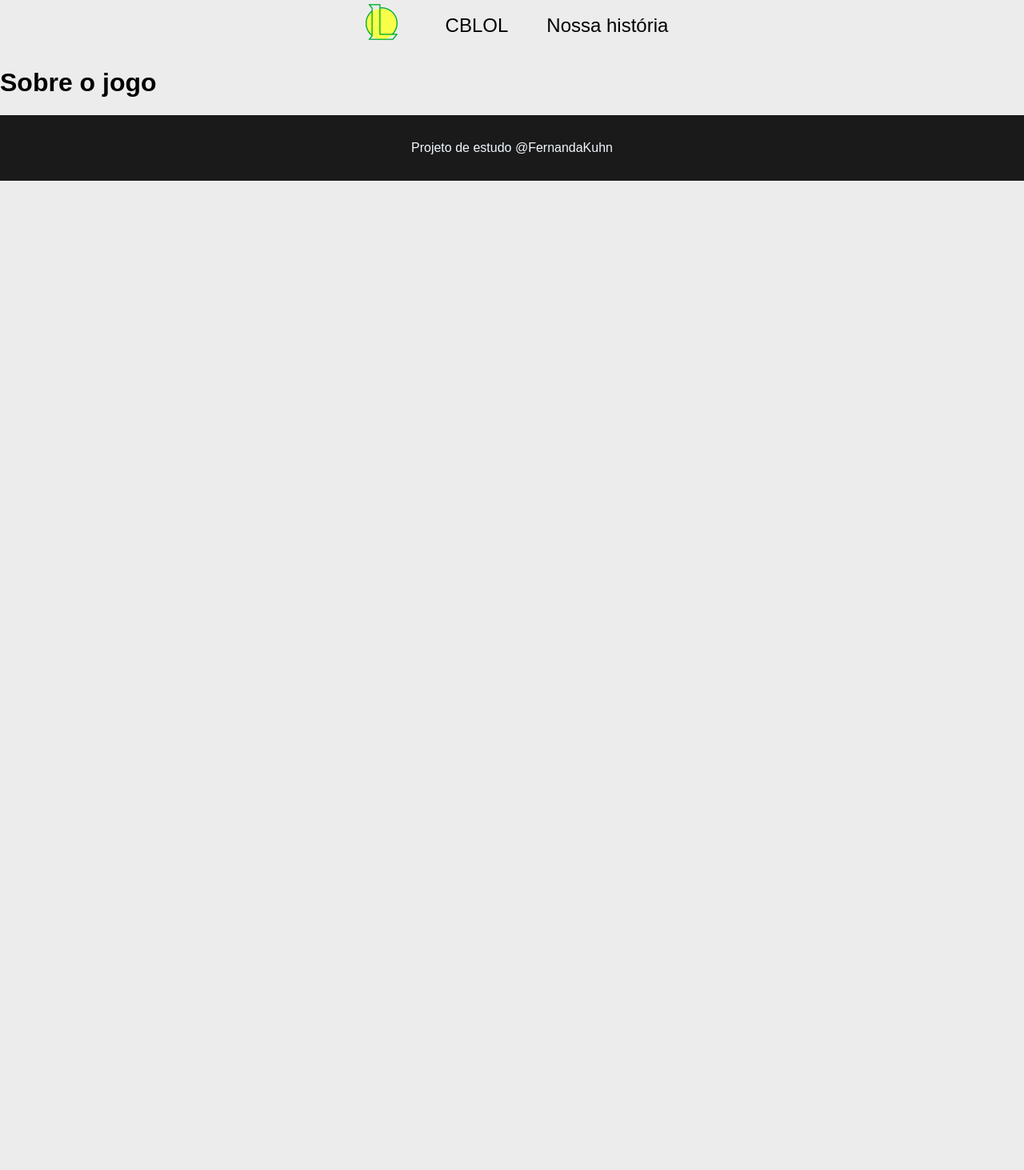
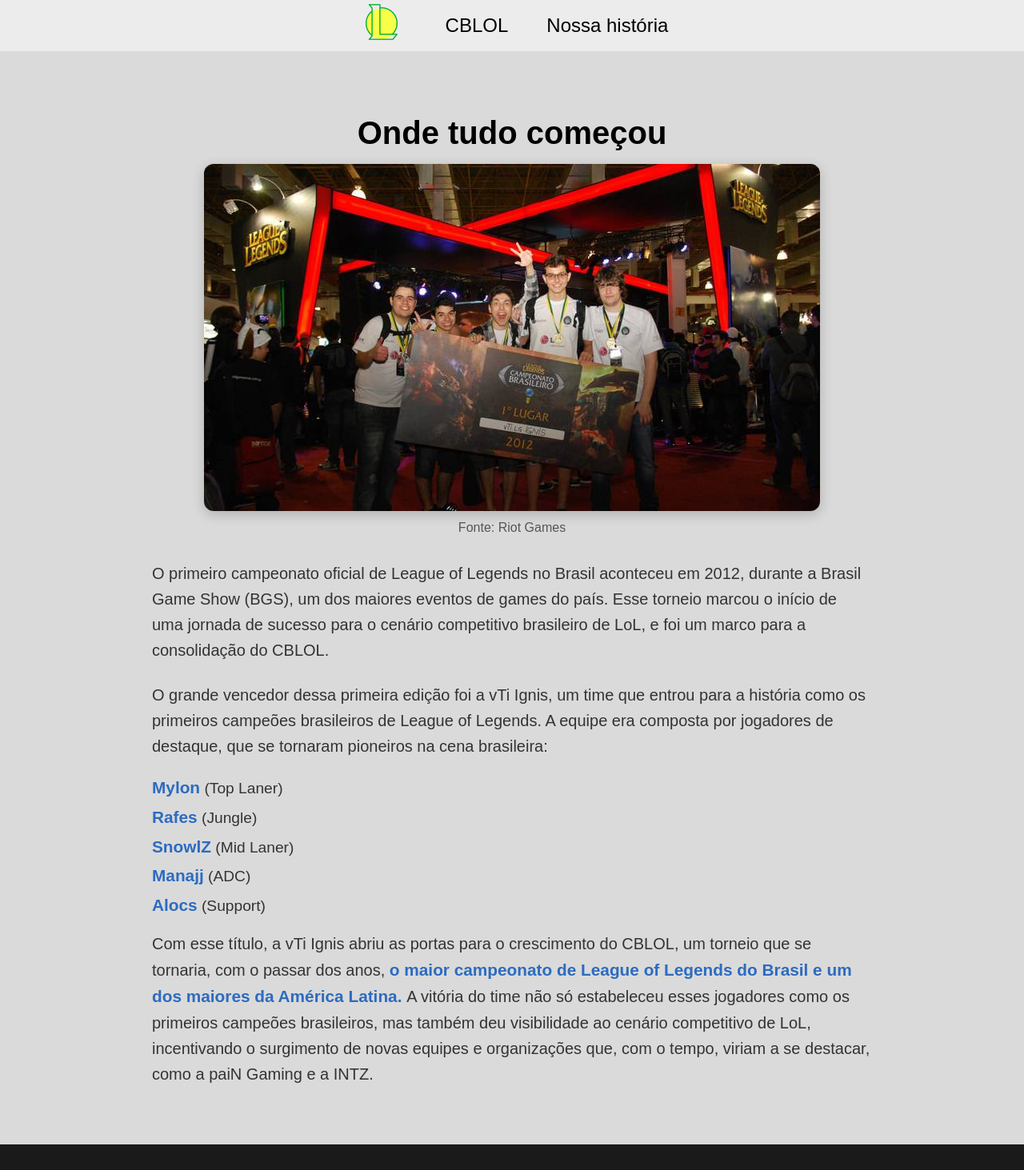
Before and after one commit to FernandaKuhn/HISTOLEAGUE, a JavaScript app: page /aboutlol in a window 1280 px wide. Shown: the top 1463 px of the page at 80% size. Before the commit the page ends 800 px from the top, so only its background shows below. Built offline with nearby package versions, Linux system fonts and the light colour scheme; the HTML template or start-up script is replaced by a standard one.

Commit message:
feat/about-lol-history

```diff
--- /dev/null
+++ b/src/pages/aboutLOL/About.module.css
@@ -0,0 +1,63 @@
+main {
+    background-color: #dadada;
+    padding: 3rem;
+    font-family: 'Arial', sans-serif;
+}
+
+h3 {
+    font-size: 2.5rem;
+    font-weight: bold;
+    color: #333;
+    text-align: center;
+    margin-bottom: 2rem;
+}
+
+.historyImageContainer {
+    text-align: center;
+    margin-bottom: 2rem;
+}
+
+.historyImage {
+    max-width: 100%;
+    height: auto;
+    border-radius: 12px;
+    box-shadow: 0 4px 16px rgba(0, 0, 0, 0.2);
+}
+
+.imageCaption {
+    font-size: 1rem;
+    color: #555;
+    margin-top: 0.5rem;
+}
+
+.description {
+    font-size: 1.25rem;
+    color: #333;
+    line-height: 1.6;
+    margin-bottom: 1.5rem;
+    max-width: 900px;
+    margin-left: auto;
+    margin-right: auto;
+}
+
+ul {
+    list-style-type: none;
+    padding-left: 0;
+    font-size: 1.2rem;
+    color: #333;
+    margin-bottom: 1.5rem;
+}
+
+ul li {
+    margin-bottom: 0.8rem;
+    max-width: 900px;
+    margin-left: auto;
+    margin-right: auto;
+}
+
+
+strong {
+    color: #2c6bc1;
+    font-weight: bold;
+    font-size: 1.3rem;
+}
--- a/src/pages/aboutLOL/index.js
+++ b/src/pages/aboutLOL/index.js
@@ -1,5 +1,40 @@
-export default function AboutLol(){
-    return(
-        <h1>Sobre o jogo</h1>
+import styles from "./About.module.css";
+
+import img2012 from 'assets/2012.png';
+
+export default function AboutLol() {
+    return (
+        <main>
+            <div>
+                <h3>Onde tudo começou</h3>
+                <figure className={styles.historyImageContainer}>
+                    <img
+                        src={img2012}
+                        alt="Campeonato 2012"
+                        className={styles.historyImage}
+                    />
+                    <figcaption className={styles.imageCaption}>
+                        Fonte: Riot Games
+                    </figcaption>
+                </figure>
+
+                <p className={styles.description}>
+                    O primeiro campeonato oficial de League of Legends no Brasil aconteceu em 2012, durante a Brasil Game Show (BGS), um dos maiores eventos de games do país. Esse torneio marcou o início de uma jornada de sucesso para o cenário competitivo brasileiro de LoL, e foi um marco para a consolidação do CBLOL.
+                </p>
+
+                <p className={styles.description}>
+                    O grande vencedor dessa primeira edição foi a vTi Ignis, um time que entrou para a história como os primeiros campeões brasileiros de League of Legends. A equipe era composta por jogadores de destaque, que se tornaram pioneiros na cena brasileira:
+                </p>
+                <ul>
+                    <li><strong>Mylon</strong> (Top Laner)</li>
+                    <li><strong>Rafes</strong> (Jungle)</li>
+                    <li><strong>SnowlZ</strong> (Mid Laner)</li>
+                    <li><strong>Manajj</strong> (ADC)</li>
+                    <li><strong>Alocs</strong> (Support)</li>
+                </ul>
+                <p className={styles.description}>
+                    Com esse título, a vTi Ignis abriu as portas para o crescimento do CBLOL, um torneio que se tornaria, com o passar dos anos, <strong> o maior campeonato de League of Legends do Brasil e um dos maiores da América Latina. </strong> A vitória do time não só estabeleceu esses jogadores como os primeiros campeões brasileiros, mas também deu visibilidade ao cenário competitivo de LoL, incentivando o surgimento de novas equipes e organizações que, com o tempo, viriam a se destacar, como a paiN Gaming e a INTZ.                </p>
+            </div>
+        </main>
     )
 }
```
Also changed, not shown: src/assets/2012.png (added).
